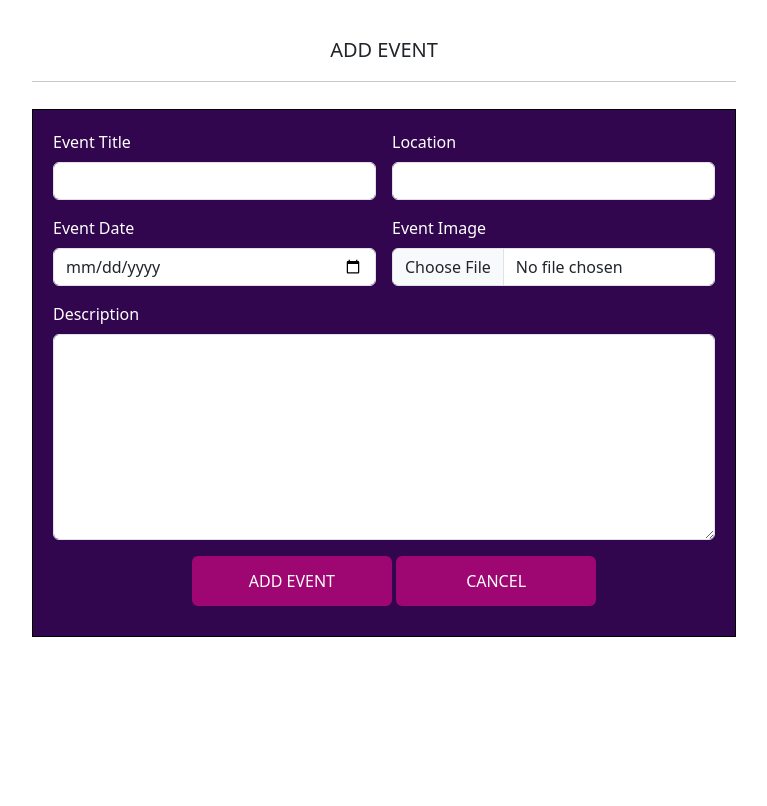
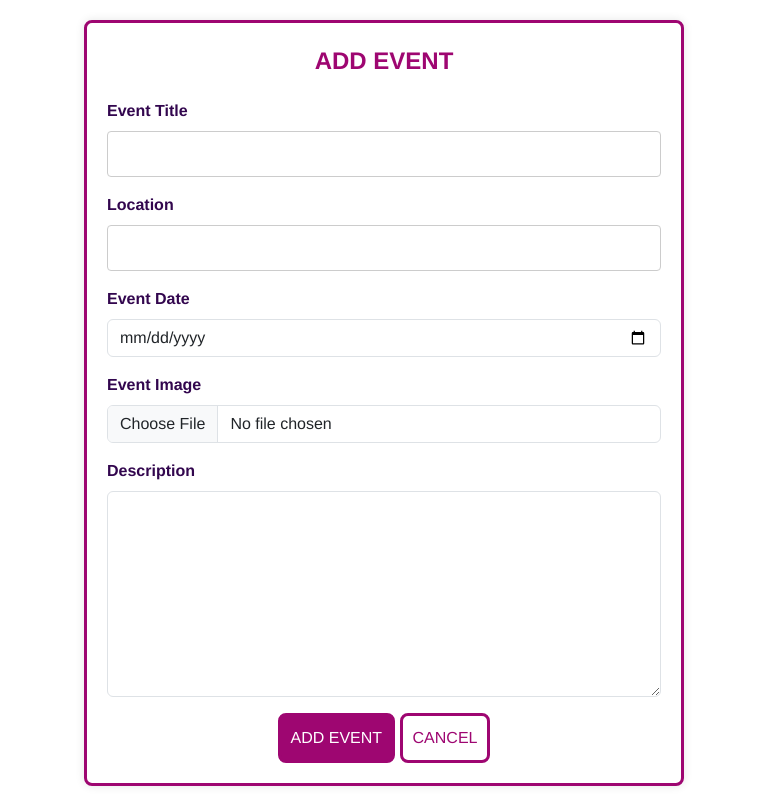
Before and after one commit to NR-Schools/CDDGO-FrontEnd, a PHP site: page /templates/admin-add_event.php in a window 1280 px wide. Shown: the part 63-869 px from the top of the page, without its empty margins (256-1023 px from the left). Before the commit the page ends 700 px from the top, so only its background shows below. Run offline with PHP 8.4, Linux system fonts and the light colour scheme; data that the repository does not hold is empty.

Commit message:
updated add event UI
updated add event UI

```diff
--- a/css/admin-add_event.css
+++ b/css/admin-add_event.css
@@ -1,32 +1,76 @@
-.main-body {
-    width: 100vw;
-    display: flex;
-    flex-direction: column;
-    align-items: center;
-    justify-content: center;
-
-    > p {
-        margin: 2.2rem 0 0 0;
-        font-size: 1.25rem;
-        font-weight: 500;
-    }
-
-    > hr {
-        width: 55%;
-        height: 2px;
-    }
+.content-container {
+    max-width: 600px;
+    margin: 20px auto;
+    padding: 20px;
+    background-color: #fff;
+    border-radius: 8px;
+    box-shadow: 0 0 10px rgba(0, 0, 0, 0.1);
+    font-family: Helvetica, sans-serif;
+    border: solid #9e0671;
 }
 
-.fields-container {
-    background-color: #32064e;
-    width: 55%;
-    display: flex;
-    margin: 10px;
-    padding: 20px;
-    border: 1px solid black;
+.add-event-title {
+    text-align: center;
+    margin-bottom: 20px;
+    font-size: 24px;
+    font-weight: bold;
+    color: #9e0671;
 }
 
-.button-container {
+
+label {
+    font-weight: bold;
+    color: #32064e;
+}
+
+input[type="text"],
+input[type="number"],
+select,
+textarea {
+    width: 100%;
+    padding: 10px;
+    border: 1px solid #ccc;
+    border-radius: 4px;
+    box-sizing: border-box;
+}
+
+textarea {
+    resize: vertical;
+}
+
+.btn-submit {
+    display: inline-block;
+    background-color: #9e0671;
+    color: white;
+    border-radius: 8px;
+    border: solid #9e0671;
+    padding: 10px;
+    transition:background-color 0.5s, border-style 0.5s, color 0.5s;
+}
+
+.btn-cancel {
+    display: inline-block;
+    background-color: #ffffff;
+    color: #333;
+    text-decoration: none;
+    color: #9e0671;
+    border-radius: 8px;
+    border: solid ;
+    padding: 10px;
+    transition:background-color 0.5s, border-style 0.5s, color 0.5s;
+}
+
+.btn-submit:hover {
+    background-color: #ffffff;
+    color: #9e0671;
+}
+
+.btn-cancel:hover {
+    opacity: 0.8;
+}
+
+
+/* .button-container {
     margin: 10px;
 
     >button {
@@ -48,4 +92,4 @@
     .btn:active {
         border-color: #9e0671;
     }
-}
+} */
--- a/templates/admin-add_event.php
+++ b/templates/admin-add_event.php
@@ -24,50 +24,48 @@
     ?>
 
     <!-- Start Body -->
-    <div class="main-body">
+    <div class="content-container">
+        <div class="add-event-title">
         <p>ADD EVENT</p>
-        <hr />
+        </div>
 
         <!-- Loop This Shit -->
-        <div class="fields-container">
         <form action="admin-add_event.php" method="POST" enctype="multipart/form-data" class="row g-3">
-
             <!-- Event Title/Name -->
-                <div class="col-md-6 form-group">
-                    <label for="inputName" class="form-label text-white">Event Title</label>
+            <div class="form-group">
+                <label for="inputName" class="form-label">Event Title</label>
                 <input type="text" class="form-control" id="inputName" name="inputName">
             </div>
 
             <!-- Event Location -->
-                <div class="col-md-6 form-group">
-                    <label for="inputLocation" class="form-label text-white">Location</label>
+            <div class="form-group">
+                <label for="inputLocation" class="form-label">Location</label>
                 <input type="text" class="form-control" id="inputLocation" name="inputLocation">
             </div>
 
             <!-- Event Date -->
-                <div class="col-6 form-group">
-                    <label for="inputDate" class="form-label text-white">Event Date</label>
+            <div class="form-group">
+                <label for="inputDate" class="form-label">Event Date</label>
                 <input type="date" class="form-control" id="inputDate" name="inputDate">
             </div>
 
             <!-- Event Image -->
-                <div class="col-6 form-group">
-                    <label for="inputImage" class="form-label text-white">Event Image</label>
+            <div class="form-group">
+                <label for="inputImage" class="form-label">Event Image</label>
                 <input class="form-control" type="file" id="inputImage" name="inputImage" onchange="onFileSelected(event)" accept="image/*">
             </div>
 
             <!-- Event Description -->
-                <div class="col-12 form-group">
-                    <label for="inputDescription" class="form-label text-white">Description</label>
+            <div class="form-group">
+                <label for="inputDescription" class="form-label">Description</label>
                 <textarea type="text" class="form-control" id="inputDescription" rows="8" name="inputDescription"></textarea>
             </div>
 
             <div class="button-container text-center">
-                    <button type="submit" class="btn">ADD EVENT</button>
-                    <button onclick="window.location.href='admin-manage_events.php'" type="button" class="btn">CANCEL</button>
+                <button type="submit" class="btn-submit">ADD EVENT</button>
+                <button onclick="window.location.href='admin-manage_events.php'" type="button" class="btn-cancel">CANCEL</button>
             </div>
         </form>
-        </div>
     </div>
 
     <!-- Add Event -->
```
Lines whose indentation alone changed are shown as unchanged.
